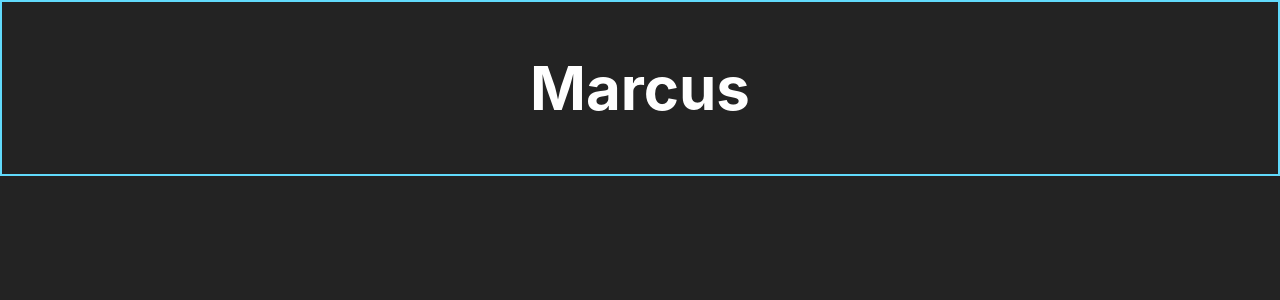
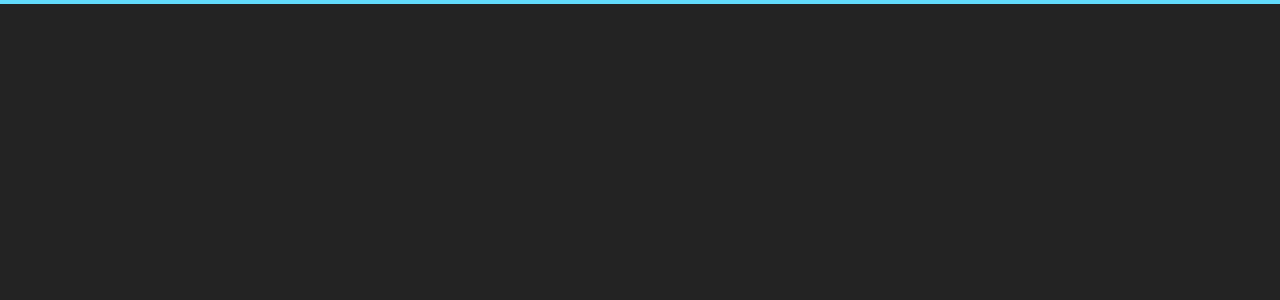
Before and after one commit to Mjthunder88/tic-tac-toe-react-project, a React (Create React App) app: page / in a window 1280 px wide. Shown: the top 300 px of the page. Built offline with nearby package versions, Linux system fonts and the light colour scheme.

Commit message:
finished project step 3 with state, need to study more though

```diff
--- a/src/App.js
+++ b/src/App.js
@@ -1,4 +1,4 @@
-import logo from './logo.svg';
+import React, { useState } from 'react'
 import Square from './components/Square';
 import './App.css';
 
@@ -6,9 +6,11 @@ function App() {
   const person = {
     name: "Marcus"
   }
+  const [gameSquares, updateGameSquares] = useState(['', '', '', '',  '', '', '', '', '']);
+  const [player, updatePlayer] = useState(true);
   return (
     <div className="App">
-      <Square name={person.name} />
+      <Square squares={gameSquares} setSquares={updateGameSquares} player={player} setPlayer={updatePlayer} />
     </div>
   );
 }
--- a/src/components/Square.jsx
+++ b/src/components/Square.jsx
@@ -1,9 +1,10 @@
 import React from 'react'
 
 const Square = (props) => {
+    console.log(props.squares, props.player)
+    // console.log(props.player)
     return (
         <div className='square'>
-            <h2>{props.name}</h2>
         </div>
     )
 }
```
